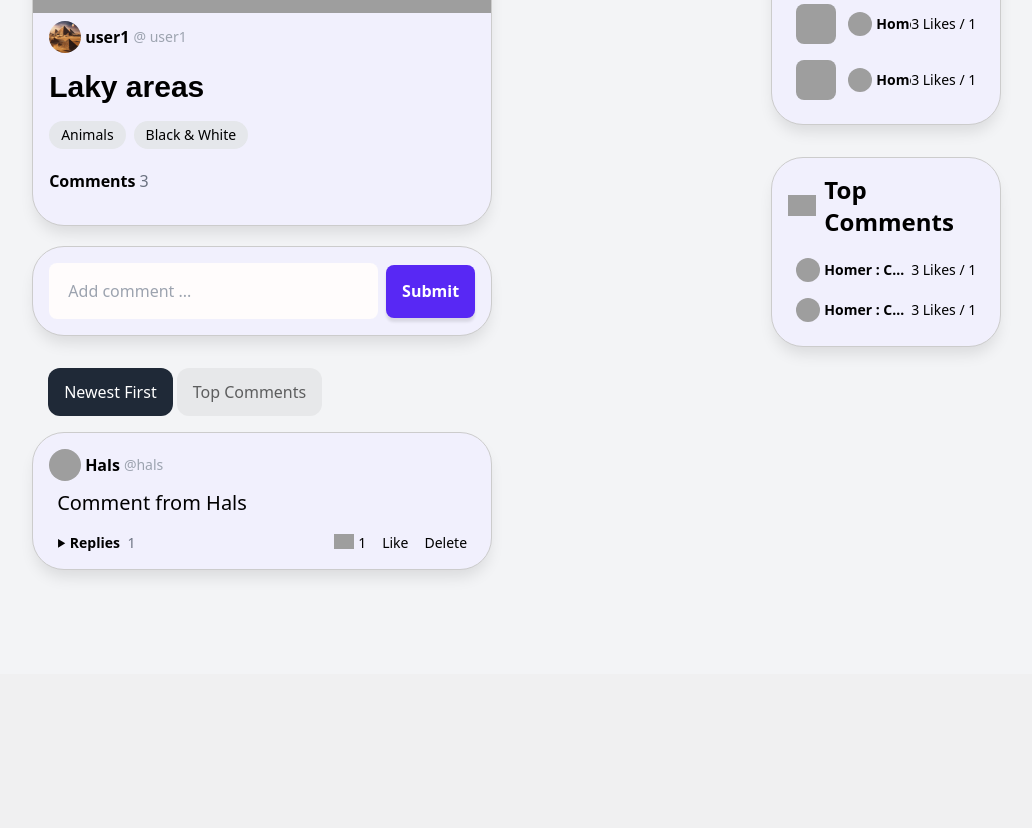
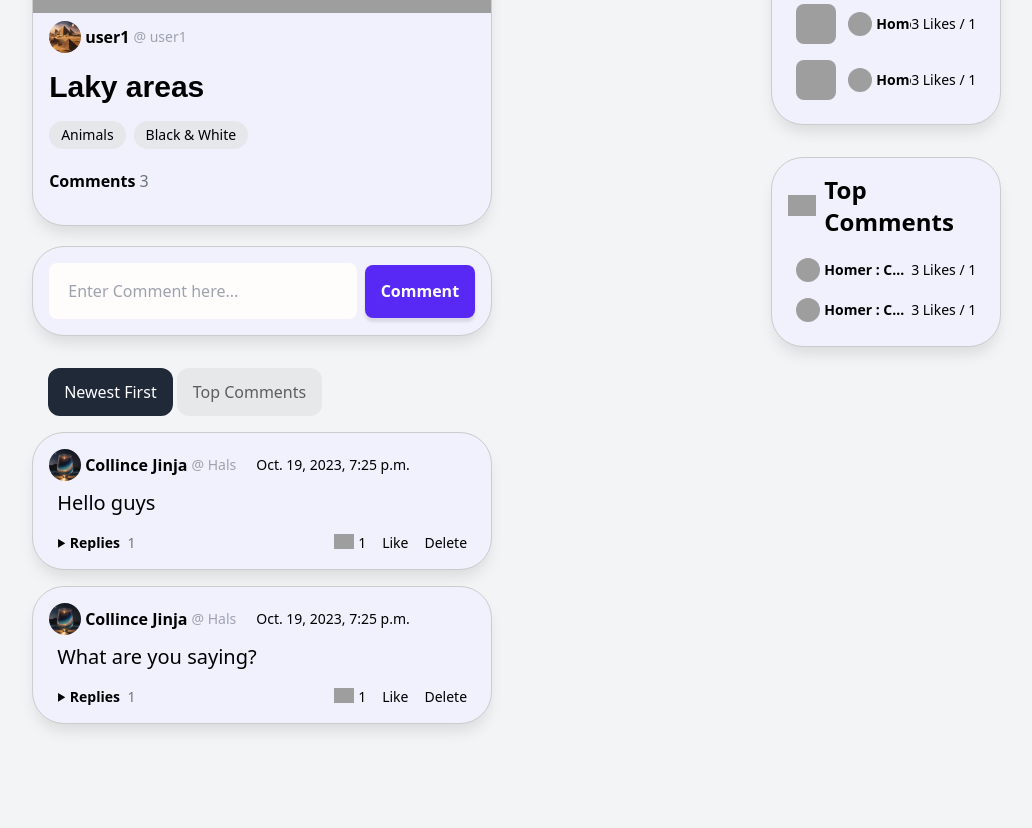
Before and after one commit to Collincehals/Django_social_app, a Django app: page /post/687e1ea8-98e9-4f42-b6ca-e14cb36848e8/ in a window 1280 px wide. Shown: the part 840-1668 px from the top of the page, without its empty margins (74-1106 px from the left). Before the commit the page ends 1415 px from the top, so only its background shows below. Run offline with Django 4.2, Linux system fonts and the light colour scheme; data comes from the database, SQL or seed files in the repository; both versions use the stored data as it was after the commit; some libraries are stand-ins or nearby versions; some web fonts are replaced; grey boxes are pictures that could not be loaded.

Commit message:
post_comment implemented

```diff
--- a/a_core/a_core/urls.py
+++ b/a_core/a_core/urls.py
@@ -37,6 +37,7 @@ urlpatterns = [
     path('delete/post/<pk>/',PostDeleteView, name="delete-post"),
     path('post/edit/<pk>/',PostEditView, name="edit-post"),
     path('post/like/<pk>/',like_post, name="like-post"),
+    path('post/comment/<pk>/',post_comment_sent_view, name="sent-post-comment"),
     path('note/edit/<pk>/',NoteEditView, name="edit-note"),
     path('note/like/<pk>/',like_note, name="like-note"),
     path('post/<pk>/',PostView, name="view-post"),
--- a/a_core/posts_app/admin.py
+++ b/a_core/posts_app/admin.py
@@ -6,3 +6,4 @@ admin.site.register(Post)
 admin.site.register(Note)
 admin.site.register(LikedPost)
 admin.site.register(LikedNote)
+admin.site.register(Comment)
--- a/a_core/posts_app/forms.py
+++ b/a_core/posts_app/forms.py
@@ -20,6 +20,18 @@ class CreatePostForm(ModelForm):
         'body': forms.Textarea (attrs={'rows':3, 'placeholder':'Enter Caption here...', 'class': 'font1 text 4xl' }),
         'url': forms.TextInput (attrs={'placeholder':'Enter URL here...'})
         }
+
+class CommentForm(ModelForm):
+    class Meta:
+        model = Comment
+        fields = ['body']
+        labels = {
+            'body': ''
+        }
+        widgets = {
+            'body': forms.TextInput(attrs={'placeholder':'Enter Comment here...' }),
+        }
+
 
 
 class SignUpForm(UserCreationForm):
--- a/a_core/posts_app/models.py
+++ b/a_core/posts_app/models.py
@@ -19,6 +19,22 @@ class Post(models.Model):
 
     class Meta:
         ordering = ['-created']
+
+
+class Comment(models.Model):
+    author = models.ForeignKey(User, on_delete=models.SET_NULL, null=True, related_name="comments")
+    parent_post= models.ForeignKey(Post, on_delete=models.CASCADE, related_name= "comments")
+    body = models.CharField(max_length=150)
+    created = models.DateTimeField(auto_now_add=True)
+    id = models.CharField(primary_key=True, max_length=50, unique=True, editable=False, default=uuid.uuid4)
+
+    def __str__(self):
+        try:
+            return f'{self.auther.username}:{self.body[:30]}'
+        except:
+            return f'no author:{self.body[:30]}'
+
+
 
 
 class LikedPost(models.Model):
@@ -44,8 +60,6 @@ class Note(models.Model):
         ordering = ['-created_at']
 
 
-
-
 class LikedNote(models.Model):
     note = models.ForeignKey(Note, on_delete=models.CASCADE)
     user = models.ForeignKey(User, on_delete=models.CASCADE)
--- a/a_core/posts_app/templates/a_posts/post_page.html
+++ b/a_core/posts_app/templates/a_posts/post_page.html
@@ -36,10 +36,10 @@
 </article>
 
 <div class="card !pb-0 -mt-3">
-    <form method="POST" class="flex items-center p-4" autocomplete="off">
+    <form method="POST" action="{%  url 'sent-post-comment' post.id %}" class="flex items-center p-4" autocomplete="off">
         {% csrf_token %}
-        <input type="text" name="comment" placeholder="Add comment ..." maxlength="150">
-        <button @click="open = false" class="block ml-2" type="submit">Submit</button>
+        {{ commentform }}
+        <button @click="open = false" class="block ml-2" type="submit">Comment</button>
     </form>
 </div>
 
@@ -48,19 +48,19 @@
         <a class="tab selected">Newest First</a>
         <a class="tab">Top Comments</a>
     </div>
-
     <div id="tab-contents">
-
+        {% for comment in post.comments.all %}
         <comment class="card p-4 !mb-4">
             <div class="flex justify-between items-center">
                 <a class="flex items-center gap-1 mb-2" href="">
-                    <img class="w-8 h-8 object-cover rounded-full" src="https://img.icons8.com/small/96/A9A9A9/happy.png">
-                    <span class="font-bold hover:underline">Hals</span>
-                    <span class="text-sm font-normal text-gray-400">@hals</span>
+                    <img class="w-8 h-8 object-cover rounded-full" src="{{ comment.author.profile.image.url }}">
+                    <span class="font-bold hover:underline">{{ comment.author.profile.realname }}</span>
+                    <span class="text-sm font-normal text-gray-400">@ {{ comment.author.username }}</span>
+                    <span class="text-sm font-normal ml-4">{{ comment.created }}</span>
                 </a>
             </div>
             <p class="text-xl px-2">
-                Comment from Hals
+                {{ comment.body }}
             </p>
             <div x-data="{ repliesOpen: false }" class="flex items-center justify-between flex-wrap text-sm px-2">
                 <a @click="repliesOpen = !repliesOpen" class="font-bold hover:underline cursor-pointer">
@@ -113,6 +113,7 @@
                 </div>
             </div>
         </comment>
+        {% endfor %}
 
     </div>
 </div>
--- a/a_core/posts_app/views.py
+++ b/a_core/posts_app/views.py
@@ -129,7 +129,24 @@ def NoteEditView(request, pk):
 
 def PostView(request, pk):
     post = Post.objects.get(id=pk)
-    return render(request, 'a_posts/post_page.html', {'post': post})
+    commentform = CommentForm()
+    context = {
+        'post': post,
+        'commentform': commentform}
+    return render(request, 'a_posts/post_page.html', context)
+
+@login_required
+def post_comment_sent_view(request, pk):
+    post= get_object_or_404(Post,id=pk)
+    if request.method == 'POST':
+        form = CommentForm(request.POST)
+        if  form.is_valid():
+            comment = form.save(commit=False)
+            comment.author = request.user
+            comment.parent_post = post
+            comment.save()
+    return redirect('view-post', post.id)
+
 
 
 def like_post(request, pk):
@@ -157,7 +174,6 @@ def like_note (request, pk):
 
 
 
-
 from django.core.mail import send_mail
 
 def send_email_view(request):
```
Also changed, not shown: a_core/db.sqlite3, a_core/posts_app/migrations/0010_comment.py (added).
